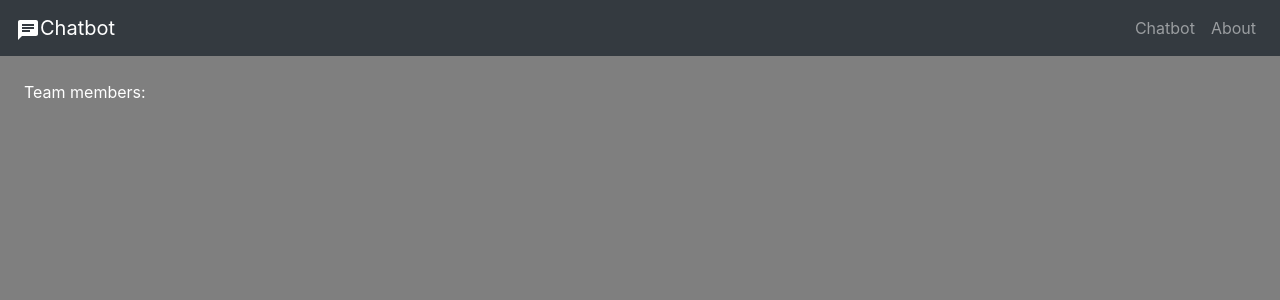
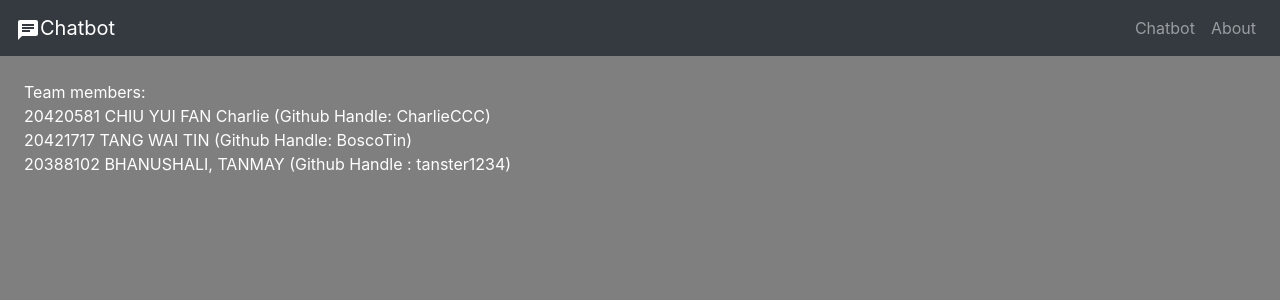
Before and after one commit to BoscoTin/COMP4651-DemoInterface, a React app: page /about in a window 1280 px wide. Shown: the top 300 px of the page. Built offline with nearby package versions, Linux system fonts and the light colour scheme.

Commit message:
Fill in about tab

```diff
--- a/src/Component/Pages/About/index.jsx
+++ b/src/Component/Pages/About/index.jsx
@@ -1,4 +1,10 @@
 import React from 'react'
+
+const members = [
+  '20420581 CHIU YUI FAN Charlie (Github Handle: CharlieCCC)',
+  '20421717 TANG WAI TIN (Github Handle: BoscoTin)',
+  '20388102 BHANUSHALI, TANMAY (Github Handle : tanster1234)'
+]
 
 
 class About extends React.Component{
@@ -6,6 +12,7 @@ class About extends React.Component{
     return(
       <div>
         Team members:
+        {members.map(member => <div>{member}</div>)}
       </div>
     )
   }
--- a/src/Component/Pages/Main/index.jsx
+++ b/src/Component/Pages/Main/index.jsx
@@ -20,7 +20,7 @@ class MainPage extends React.Component{
       <div className="mainpage">
         <Row>
           <Col>
-            The chatroom is at the right.
+            The chatroom is on the right.
           </Col>
 
           <Col>
```
